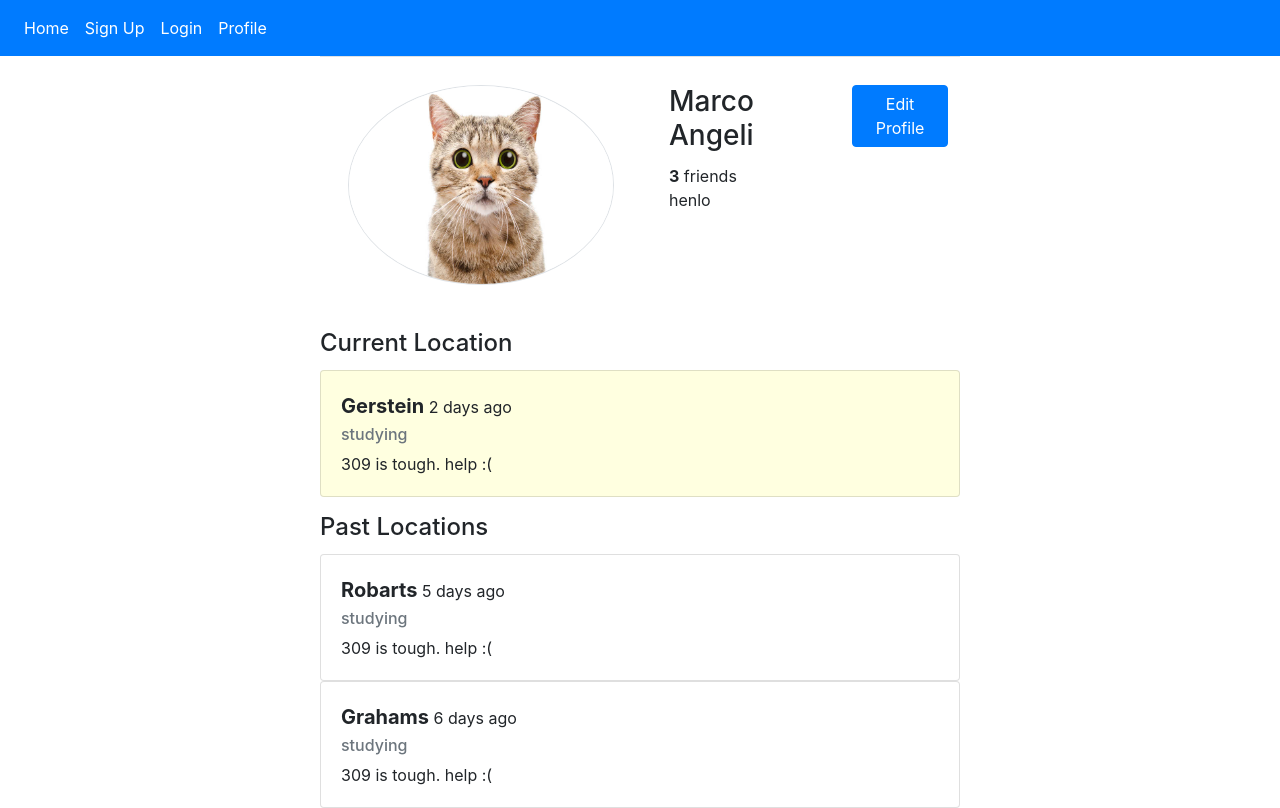
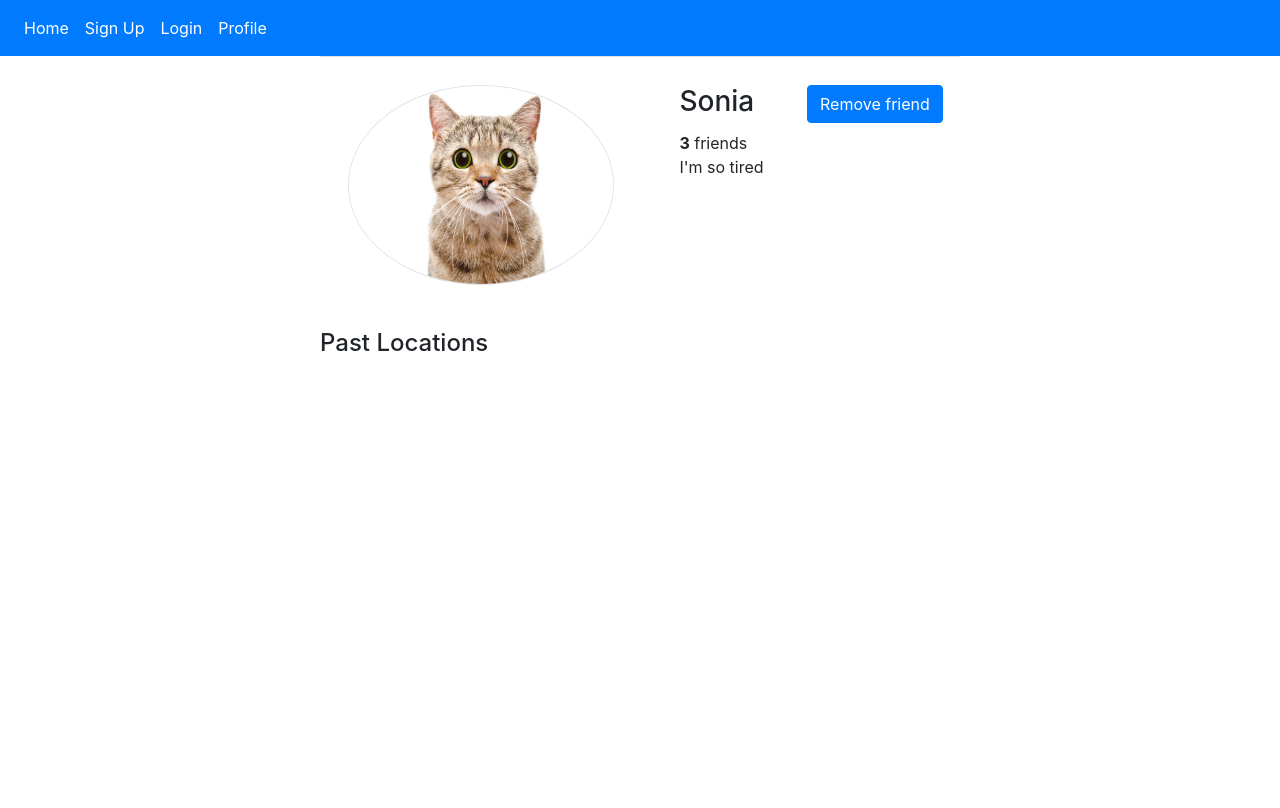
Before and after one commit to ignaspa/CheckIn_csc309, a React (Create React App) app in the folder client/: page /profile in a window 1280 px wide. Built offline with nearby package versions, Linux system fonts and the light colour scheme.

Commit message:
Incremental changes

```diff
--- a/client/src/components/Profile.js
+++ b/client/src/components/Profile.js
@@ -88,7 +88,7 @@ let oldCheckins = [
 
 
 ]
-const id = 1; // ID of the user whose profile is being seen
+const id = 0; // ID of the user whose profile is being seen
 const user_id = 1; // ID of the user viewing the profile
 
 export default class Profile extends Component {
@@ -102,7 +102,7 @@ export default class Profile extends Component {
     onModeChange() {
         console.log(this.state)
         this.setState((state, props) => {
-            return {edit_mode: !this.state.edit_mode}
+            return { edit_mode: !this.state.edit_mode }
         })
     }
     handleInputChange(event) {
@@ -126,9 +126,7 @@ export default class Profile extends Component {
         const user = userData.find(function (u) {
             return u.id === id;
         });
-        const headerStyle = {
-            width: "20rem",
-        }
+
         const style = {
             width: "40rem",
         }
@@ -159,7 +157,64 @@ export default class Profile extends Component {
     }
 }
 
+class ActionButton extends Component {
+    constructor(props) {
+        super(props);
+        // Index of the user viewing the profile
+        const user_index = userData.findIndex(function (u) {
+            return u.id === user_id;
+        })
+        this.state = {isFriend: userData[user_index].friends.includes(id)}
+    }
+
+    removeFriend(event) {
+        console.log(userData[user_index].friends)
+        const index_to_remove = userData[user_index].friends.indexOf(id)
+        if (index_to_remove > -1) {
+            userData[user_index].friends.splice(index_to_remove, 1);
+        }
+        console.log(userData[user_index].friends)
+    }
+
+    addFriend(event) {
+        console.log(userData[user_index].friends)
+
+    }
+
+
+
+    render() {
+        let label = "Remove Friend";
+        if (!this.state.isFriend) {
+            label = "Add Friend"
+        }
+        return <button className={button_class} onClick={removeFriend}>{label}</button>;
+
+    }
+}
+
 function ProfileHeader(props) {
+    const button_class = "btn rounded btn-primary mt-3";
+
+    // Index of the user viewing the profile
+    const user_index = userData.findIndex(function (u) {
+        return u.id === user_id;
+    })
+
+    function removeFriend(event) {
+        console.log(userData[user_index].friends)
+        const index_to_remove = userData[user_index].friends.indexOf(id)
+        userData[user_index].friends.splice(index_to_remove, 1);
+        console.log(userData[user_index].friends)
+    }
+
+
+    // Default case: If the user is viewing their own profile
+    let action_button = <button className={button_class} onClick={props.modeChange}>Edit Profile</button>;
+    // Case where the user is viewing one of their friend's profile
+    if (userData[user_index].friends.includes(id)) {
+        action_button = <button className={button_class} onClick={removeFriend}>Remove friend</button>;
+    }
     return (
         <table className="table mx-auto" style={props.cardStyle}>
             <tbody>
@@ -176,7 +231,7 @@ function ProfileHeader(props) {
                         </div>
                     </th>
                     <th>
-                    <button className="btn rounded btn-primary mt-3" onClick={props.modeChange}>Edit Profile</button>
+                        {action_button}
                     </th>
                 </tr>
             </tbody>
```
Lines whose indentation alone changed are shown as unchanged.
